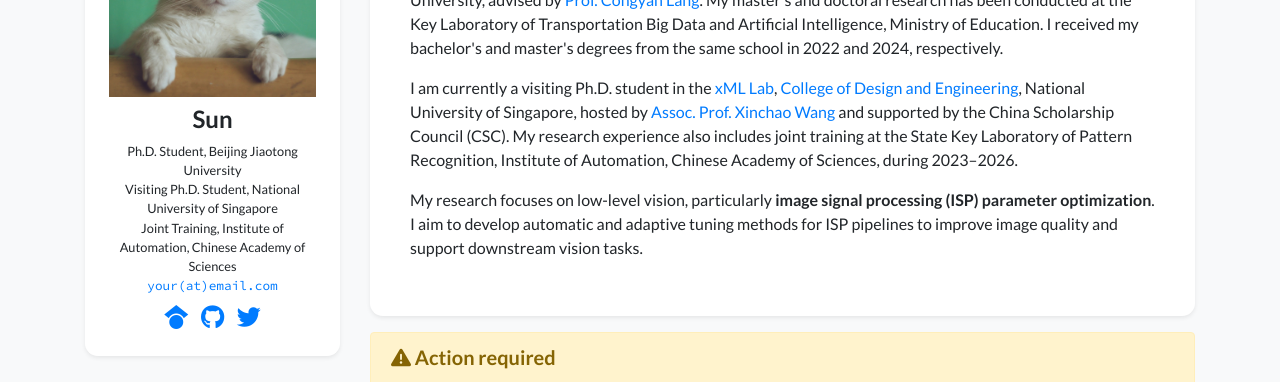
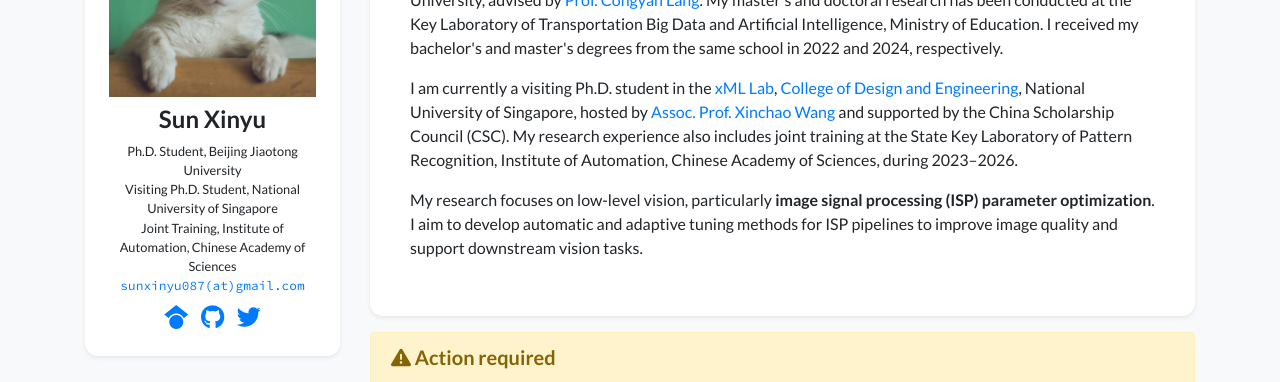
Before and after one commit to sunxinyu877/sunxinyu877.github.io, a Jekyll site: the page built from index.html, in a window 1280 px wide. Shown: the part 214-596 px from the top of the page. Built offline with Jekyll 4.4.1, drawn with Linux system fonts in a browser that asks for light colours; nearby versions of some CDN libraries; a style sheet for code colours, icons or effects is not loaded.

Commit message:
Update profile.yml

```diff
--- a/_data/profile.yml
+++ b/_data/profile.yml
@@ -1,4 +1,4 @@
-primary_name: "Sun"
+primary_name: "Sun Xinyu"
 secondary_name: "Xinyu"
 navbar_name: "luke"
 
@@ -9,7 +9,7 @@ positions:
   # logo: /assets/images/badges/MIT_Social_circle.png  # Logo is optional
 
 
-email: "your@email.com"
+email: "sunxinyu087@gmail.com"
 # cv_link: link-to-your-cv-file
 gscholar: xFmQpf4AAAAJ  # This is an example, replace it with your own Google Scholar ID
 github: your_github_id
```
